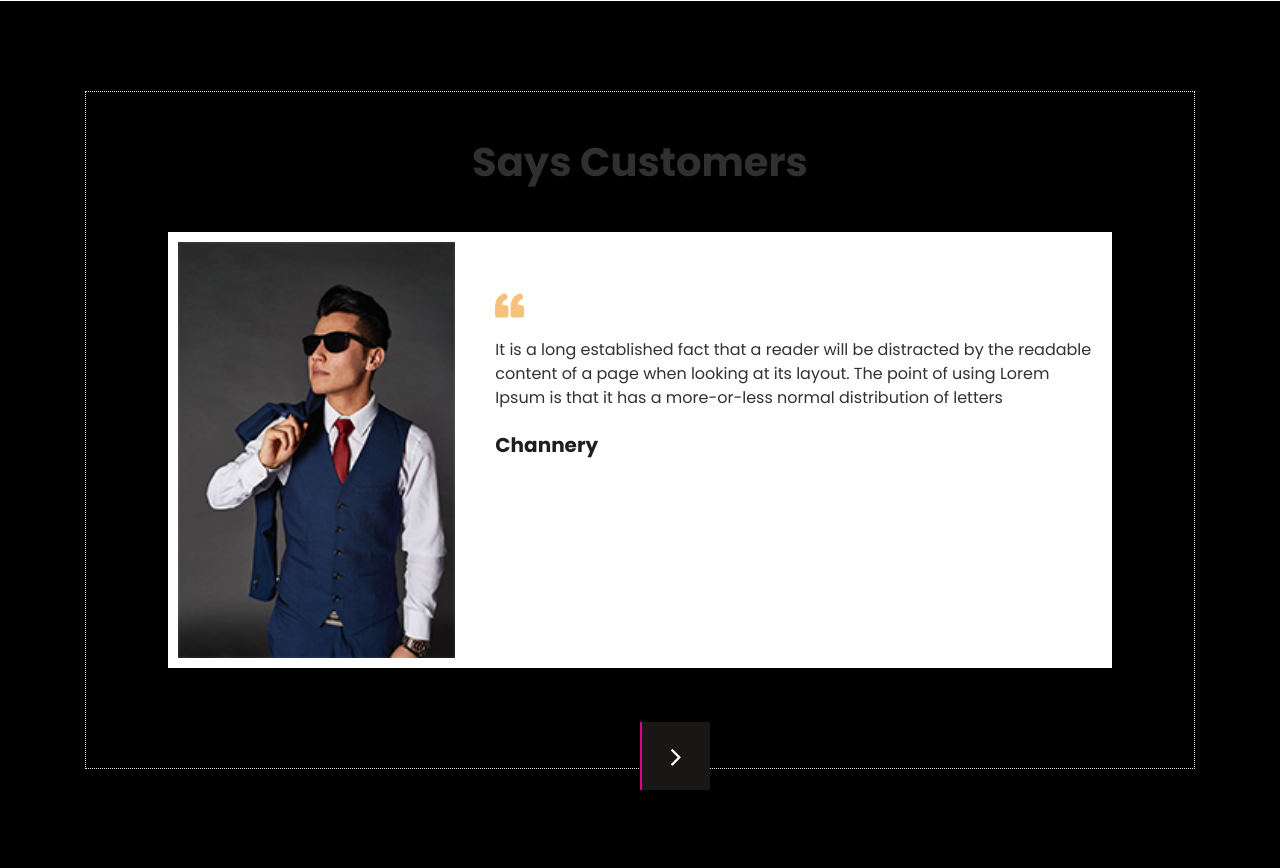
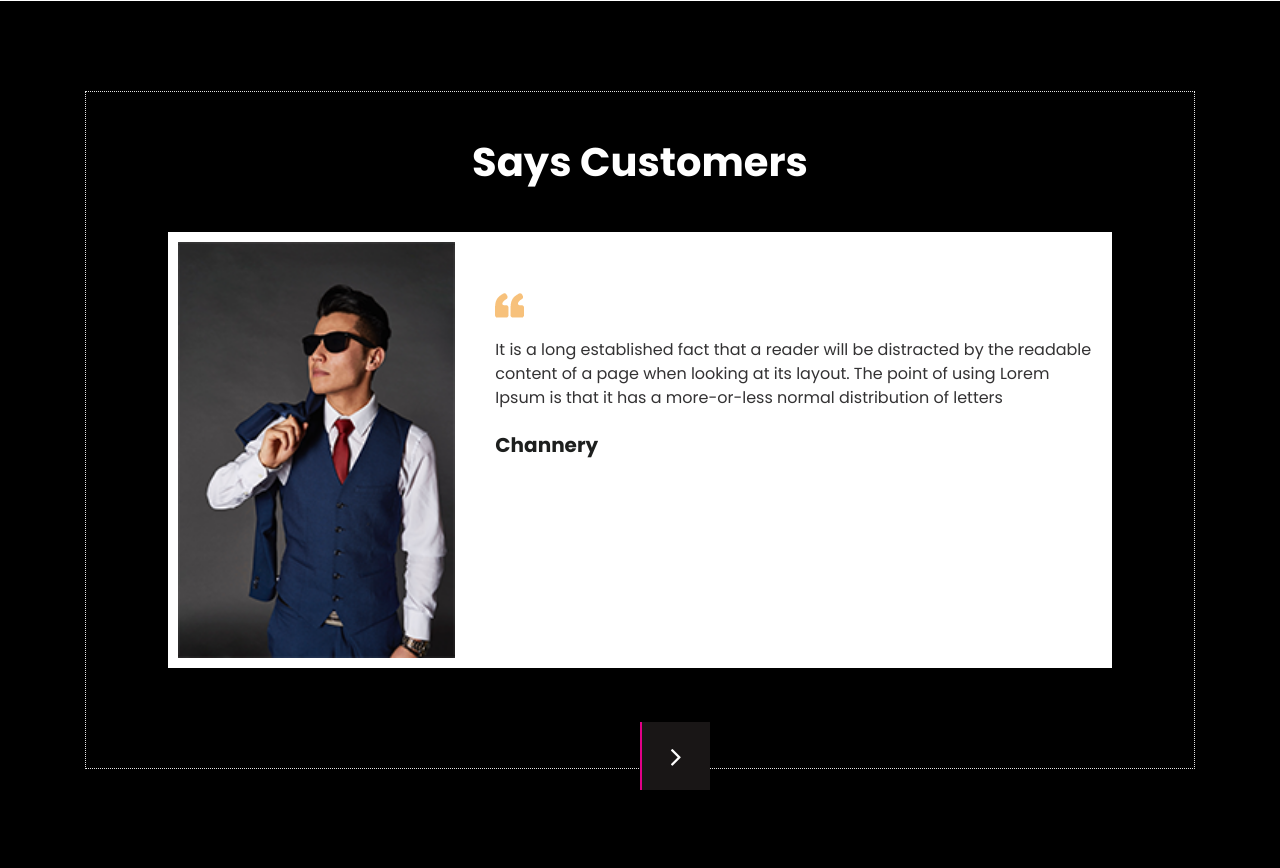
Before and after one commit to zahra-hsb/car_shop, a PHP site: page /index.html in a window 1280 px wide. Shown: the part 4070-4938 px from the top of the page. Run offline with PHP 8.4, Linux system fonts and the light colour scheme; some libraries are stand-ins or nearby versions.

Commit message:
customized colors

```diff
--- a/css/style.css
+++ b/css/style.css
@@ -262,7 +262,9 @@ button {
 .navbar-light .navbar-nav .nav-link:hover {
     color: #e10087 !important;
 }
-
+.login{
+    margin: 5% 43%;
+}
 .login_menu{
     width: 100%;
     display: flex;
@@ -761,7 +763,7 @@ box-shadow: 0px 8px 7px 3px
 .client_taital{
    width: 100%;
     font-size: 40px;
-    color: #303030;
+    color: #fff;
     text-align: center;
     font-weight: bold;
 }
```
